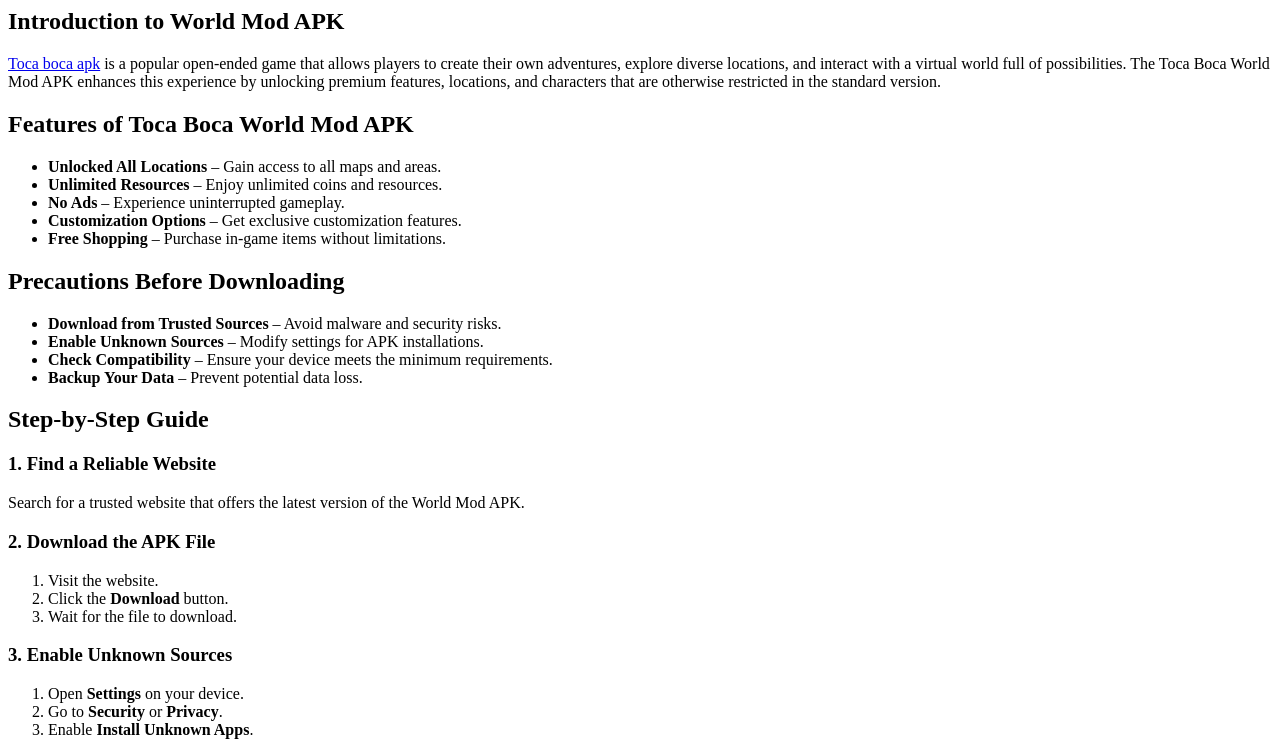
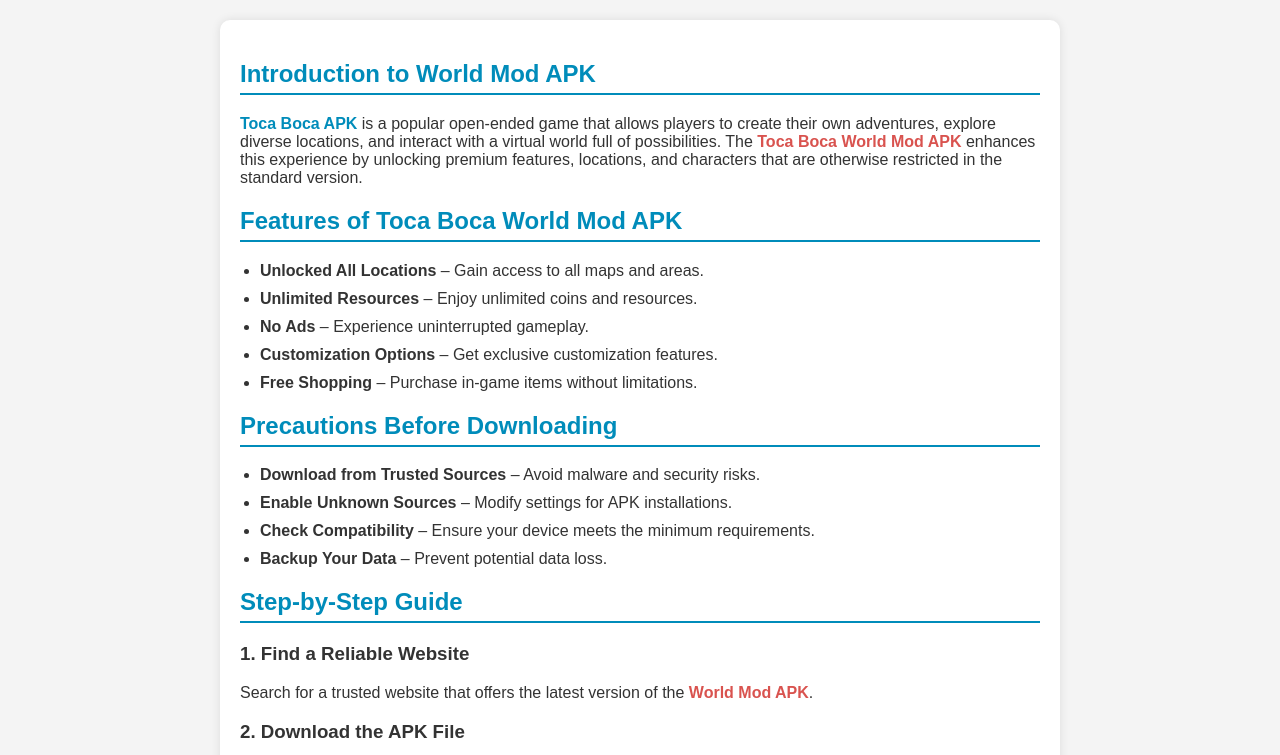
Before and after one commit to roberthinsom/toca-boca-apk-render, a plain HTML site: page index.html in a window 1280 px wide. Shown: the top 755 px of the page. Drawn offline with Linux system fonts and the light colour scheme.

Commit message:
Update index.html

```diff
--- a/index.html
+++ b/index.html
@@ -1,5 +1,72 @@
-    <h2>Introduction to  World Mod APK</h2>
-    <p><a href="https://thetocaworld.com/">Toca boca apk</a> is a popular open-ended game that allows players to create their own adventures, explore diverse locations, and interact with a virtual world full of possibilities. The <span class="highlight">Toca Boca World Mod APK</span> enhances this experience by unlocking premium features, locations, and characters that are otherwise restricted in the standard version.</p>
+<!DOCTYPE html>
+<html lang="en">
+<head>
+    <meta name="google-site-verification" content="unh-Rt69jmeXp0VS_wtYjL3reydkywYLnvldGr1GCjw" />
+    <meta charset="UTF-8">
+    <meta name="viewport" content="width=device-width, initial-scale=1.0">
+    <title>Toca Boca World Mod APK</title>
+    <style>
+        body {
+            font-family: Arial, sans-serif;
+            background-color: #f4f4f4;
+            color: #333;
+            margin: 0;
+            padding: 20px;
+        }
+        .container {
+            max-width: 800px;
+            margin: auto;
+            background: #fff;
+            padding: 20px;
+            border-radius: 10px;
+            box-shadow: 0 0 10px rgba(0, 0, 0, 0.1);
+        }
+        h2 {
+            color: #008cba;
+            border-bottom: 2px solid #008cba;
+            padding-bottom: 5px;
+        }
+        .highlight {
+            color: #d9534f;
+            font-weight: bold;
+        }
+        ul, ol {
+            padding-left: 20px;
+        }
+        ul li, ol li {
+            margin: 10px 0;
+        }
+        a {
+            color: #008cba;
+            text-decoration: none;
+            font-weight: bold;
+        }
+        a:hover {
+            text-decoration: underline;
+        }
+        .download-button {
+            display: block;
+            width: 100%;
+            text-align: center;
+            background: #28a745;
+            color: white;
+            padding: 10px;
+            border-radius: 5px;
+            font-size: 18px;
+            text-decoration: none;
+            font-weight: bold;
+            margin-top: 20px;
+        }
+        .download-button:hover {
+            background: #218838;
+        }
+    </style>
+</head>
+<body>
+
+<div class="container">
+    <h2>Introduction to World Mod APK</h2>
+    <p><a href="https://thetocaworld.com/">Toca Boca APK</a> is a popular open-ended game that allows players to create their own adventures, explore diverse locations, and interact with a virtual world full of possibilities. The <span class="highlight">Toca Boca World Mod APK</span> enhances this experience by unlocking premium features, locations, and characters that are otherwise restricted in the standard version.</p>
 
     <h2>Features of Toca Boca World Mod APK</h2>
     <ul>
@@ -20,7 +87,7 @@
 
     <h2>Step-by-Step Guide</h2>
     <h3>1. Find a Reliable Website</h3>
-    <p>Search for a trusted website that offers the latest version of the <span class="highlight"> World Mod APK</span>.</p>
+    <p>Search for a trusted website that offers the latest version of the <span class="highlight">World Mod APK</span>.</p>
 
     <h3>2. Download the APK File</h3>
     <ol>
@@ -45,7 +112,7 @@
 
     <h3>5. Launch and Enjoy</h3>
     <ol>
-        <li>Open the <strong> World Mod APK</strong>.</li>
+        <li>Open the <strong>World Mod APK</strong>.</li>
         <li>Allow necessary permissions.</li>
         <li>Start playing with unlocked features!</li>
     </ol>
@@ -71,5 +138,8 @@
     </ul>
 
     <h2>Conclusion</h2>
-    <p>By following this guide, you can safely download and install the <span class="highlight"> World Mod APK</span> and enjoy its unlocked features. Make sure to use trusted sources to avoid security risks. Happy gaming!</p>
+    <p>By following this guide, you can safely download and install the <span class="highlight">World Mod APK</span> and enjoy its unlocked features. Make sure to use trusted sources to avoid security risks. Happy gaming!</p>
 </div>
+
+</body>
+</html>
```
